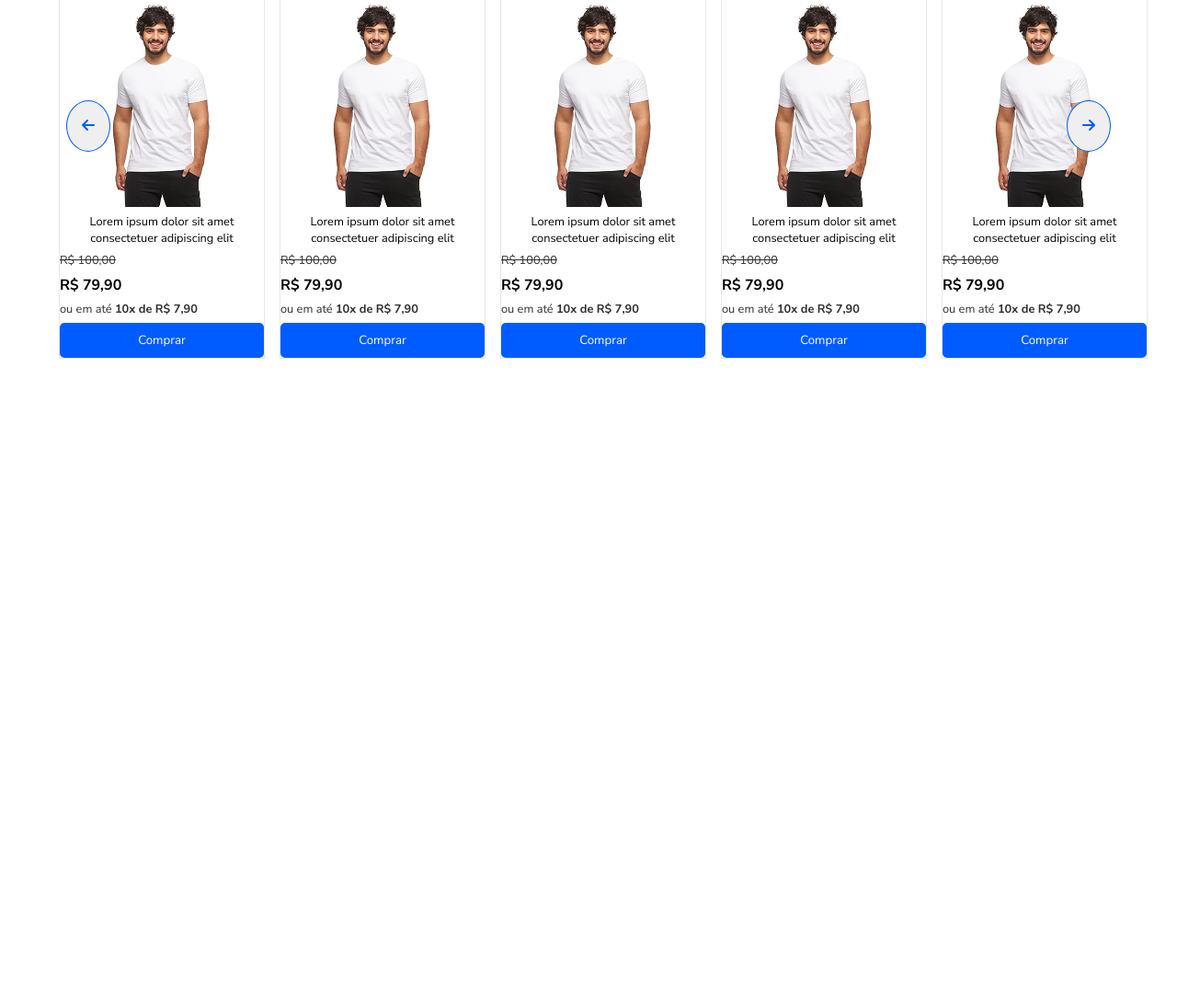
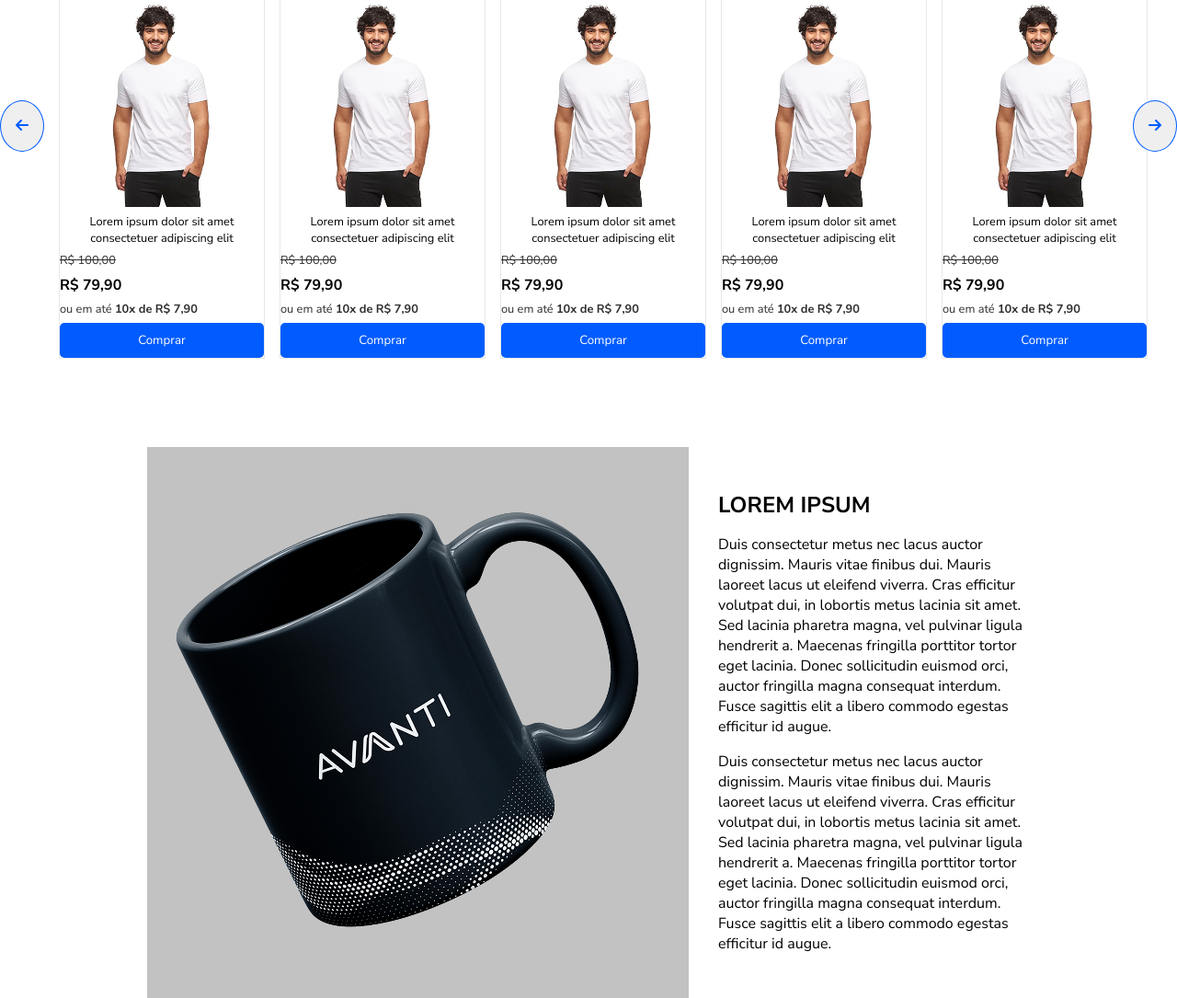
Before and after one commit to CauanLagrotta/avanti_desenvolvimento_layout, a plain HTML site: page index.html in a window 1280 px wide. Shown: the part 732-1817 px from the top of the page at 92% size. Before the commit the page ends 1122 px from the top, so only its background shows below. Drawn offline with Linux system fonts and the light colour scheme.

Commit message:
style: fazendo a seção do banner da caneca

```diff
--- a/assets/styles/styles.css
+++ b/assets/styles/styles.css
@@ -268,7 +268,7 @@ body {
   gap: 1rem;
 }
 
-.carrossel-left  {
+.carrossel-left {
   cursor: pointer;
   border-radius: 50%;
   border: solid 1px var(--blue-600);
@@ -277,11 +277,11 @@ body {
   color: var(--blue-600);
   position: absolute;
   top: 50%;
-  left: 0.5rem;
+  left: -4rem;
   transform: translateY(-50%);
 }
 
-.carrossel-right{
+.carrossel-right {
   cursor: pointer;
   border-radius: 50%;
   border: solid 1px var(--blue-600);
@@ -290,7 +290,7 @@ body {
   color: var(--blue-600);
   position: absolute;
   top: 50%;
-  right: 0.5rem;
+  right: -4rem;
   transform: translateY(-50%);
 }
 
@@ -304,7 +304,7 @@ body {
   gap: 0.4rem;
 }
 
-.carrossel-novo{
+.carrossel-novo {
   background: var(--blue-900);
   color: var(--white-100);
   border-radius: 3px;
@@ -333,7 +333,7 @@ body {
   color: var(--gray-700);
 }
 
-.carrossel-parcelas span{
+.carrossel-parcelas span {
   font-weight: bold;
 }
 
@@ -345,3 +345,27 @@ body {
   border: none;
   cursor: pointer;
 }
+
+.section-banner-caneca {
+  margin-left: auto;
+  margin-right: auto;
+  margin-top: 6rem;
+  width: 60rem;
+}
+
+.banner-caneca-container {
+  display: flex;
+  justify-content: center;
+  align-items: center;
+  gap: 2rem;
+}
+
+.banner-caneca-right {
+  background: var(--gray-300);
+}
+
+.banner-caneca-left {
+  display: flex;
+  flex-direction: column;
+  gap: 1rem;
+}
--- a/index.html
+++ b/index.html
@@ -187,6 +187,36 @@
       </section>
     </main>
 
-    <script type="module" src="./assets/js/main.js"></script>
+    <section class="section-banner-caneca">
+      <div class="banner-caneca-container">
+        <div class="banner-caneca-right">
+          <img src="./assets/images/primeiro_banner.png" alt="" />
+        </div>
+
+        <div class="banner-caneca-left">
+          <h1 class="banner-caneca-title">LOREM IPSUM</h1>
+
+          <p class="banner-caneca-descricao">
+            Duis consectetur metus nec lacus auctor dignissim. Mauris vitae
+            finibus dui. Mauris laoreet lacus ut eleifend viverra. Cras
+            efficitur volutpat dui, in lobortis metus lacinia sit amet. Sed
+            lacinia pharetra magna, vel pulvinar ligula hendrerit a. Maecenas
+            fringilla porttitor tortor eget lacinia. Donec sollicitudin euismod
+            orci, auctor fringilla magna consequat interdum. Fusce sagittis elit
+            a libero commodo egestas efficitur id augue.
+          </p>
+
+          <p class="banner-caneca-descricao">
+            Duis consectetur metus nec lacus auctor dignissim. Mauris vitae
+            finibus dui. Mauris laoreet lacus ut eleifend viverra. Cras
+            efficitur volutpat dui, in lobortis metus lacinia sit amet. Sed
+            lacinia pharetra magna, vel pulvinar ligula hendrerit a. Maecenas
+            fringilla porttitor tortor eget lacinia. Donec sollicitudin euismod
+            orci, auctor fringilla magna consequat interdum. Fusce sagittis elit
+            a libero commodo egestas efficitur id augue.
+          </p>
+        </div>
+      </div>
+    </section>
   </body>
 </html>
```
Also changed, not shown: assets/js/main.js (deleted).
